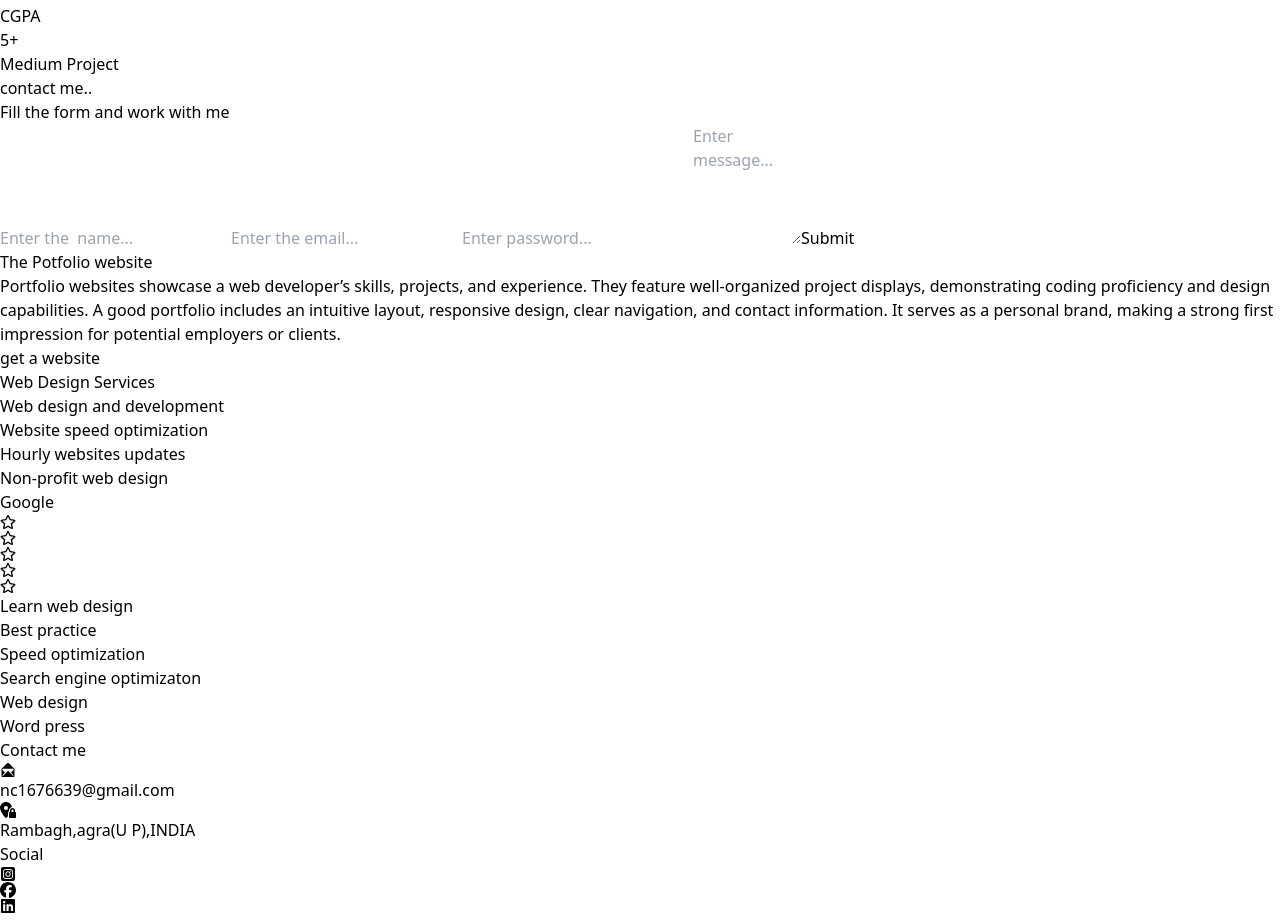
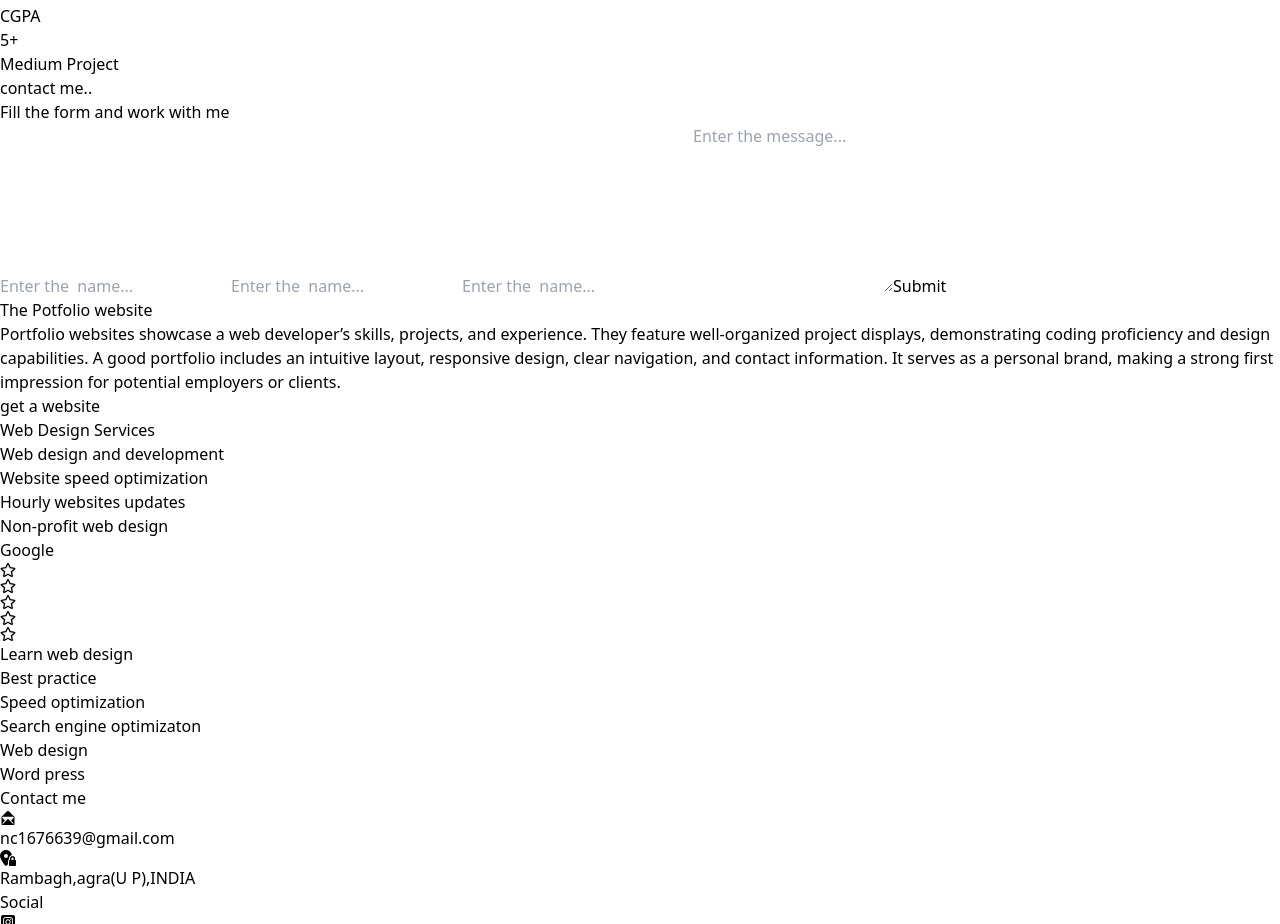
Before and after one commit to Neeraj-chauhan12/Portfolio, a React (Vite) app: page / in a window 1280 px wide. Shown: the part 6784-7708 px from the top of the page. Built offline with nearby package versions, Linux system fonts and the light colour scheme.

Commit message:
some improve the mistake

```diff
--- a/package.json
+++ b/package.json
@@ -10,9 +10,11 @@
     "preview": "vite preview"
   },
   "dependencies": {
+    "axios": "^1.7.9",
     "file-saver": "^2.0.5",
     "react": "^18.3.1",
     "react-dom": "^18.3.1",
+    "react-hot-toast": "^2.5.1",
     "react-icons": "^5.4.0",
     "react-router-dom": "^7.1.5",
     "react-scroll": "^1.9.0",
--- a/src/components/Rightpage1.jsx
+++ b/src/components/Rightpage1.jsx
@@ -38,7 +38,7 @@ const Rightpage1 = () => {
 
      <div className='flex md:flex-row flex-col gap-2'>
         <button onClick={photo} className='px-24 py-3 bg-blue-300 hover:bg-blue-700 rounded-full'>Download CV</button>
-        <Link to="/contact" className='px-24 py-3 bg-blue-300 rounded-full'>Contact</Link>
+        <Link to="/contact" className='px-32 py-3  bg-blue-300 rounded-full'>Contact</Link>
      </div>
 
      <div className='flex gap-4 pl-16 md:p-1 mt-8 text-3xl'>
--- a/src/components/Rightpage2.jsx
+++ b/src/components/Rightpage2.jsx
@@ -24,7 +24,7 @@ function photo(){
     real-time features, and seamless APIs while ensuring optimized performance and engaging user experiences.
     </h1>
 
-    <button onClick={photo} className='md:px-24 px-32 md:mx-0 mx-5 border-2 border-gray-100 py-4 my-9 text-white rounded-2xl bg-gray-700'>Download CV</button>
+    <button onClick={photo} className='md:px-24 px-32 md:mx-0  border-2 border-gray-100 py-4 my-9  text-white rounded-2xl bg-gray-700'>Download CV</button>
 
     </div>
 
--- a/src/main.jsx
+++ b/src/main.jsx
@@ -6,5 +6,6 @@ import './index.css'
 createRoot(document.getElementById('root')).render(
   <StrictMode>
     <App />
+
   </StrictMode>,
 )
--- a/src/pages/Contact.jsx
+++ b/src/pages/Contact.jsx
@@ -1,67 +1,75 @@
 import React, { useState } from 'react'
 
-const Contact = () => {
-
-    const[naam,setname]=useState("")
+const Contact=()=>{
+    const[name,setname]=useState("")
     const[email,setemail]=useState("")
-    const[pass,setpass]=useState("")
-    const[mess,setmess]=useState("")
+    const[password,setpass]=useState("")
+    const[message,setmess]=useState("")
 
     function handlesubmit(e){
+      console.log(e.target.value)
         e.preventDefault()
 
-
-        setemail("")
-        setname("")
-        setpass("")
-        setmess("")
+         setemail("")
+         setname("")
+         setpass("")
+         setmess("")
     }
 
   return (
     <>
-    <div className='max-w-screen-2xl h-screen md:h-auto bg-black flex justify-center gap-2 md:px-0 px-5 pt-10 pb-5 items-center flex-col '>
+     <div className='max-w-screen-2xl h-screen md:h-auto bg-black flex justify-center gap-2 md:px-0 px-5 pt-10 pb-5 items-center flex-col '>
       <h1 className='md:text-7xl text-5xl text-white uppercase'>contact me..</h1>
 
       <h1 className='md:text-5xl text-3xl text-blue-500'>Fill the form and work with me</h1>
-      <div className='h-auto px-5 mt-10 rounded-lg w-96 bg-white'>
+      <div className='h-auto px-5 mt-10 rounded-lg md:w-96 w-76 bg-gray-700'>
         <form
         className='flex flex-col  md:px-5 gap-3 md:gap-7 py-5'
-         onSubmit={handlesubmit} action="">
+         onSubmit={handlesubmit}
+
+         >
           <input
-             className='w-full text-3xl rounded-lg placeholder:text-3xl border-4 border-black '
+             className='w-72 mx-5 text-3xl rounded-lg bg-transparent placeholder:text-3xl border-2 border-gray-100  '
              placeholder='Enter the  name...'
              required
-             value={naam}
+             value={name}
              onChange={(e)=>setname(e.target.value)}
-             type="text" name="" id="" />
+             type="text"
+             name="name" />
+
+             <input
+             className='w-72 mx-5 text-3xl rounded-lg bg-transparent placeholder:text-3xl border-2 border-gray-100  '
+             placeholder='Enter the  name...'
+             required
+             value={email}
+             onChange={(e)=>setemail(e.target.value)}
+             type="email"
+             name="email" />
+
+             <input
+             className='w-72 mx-5 text-3xl rounded-lg bg-transparent placeholder:text-3xl border-2 border-gray-100  '
+             placeholder='Enter the  name...'
+             required
+             value={password}
+             onChange={(e)=>setpass(e.target.value)}
+             type="password"
+             name="password" />
 
 
 
-            <input
-             className='w-full text-3xl rounded-lg placeholder:text-3xl border-4 border-black '
-             placeholder='Enter the email...'
+<textarea
+             className='w-72  mx-5 text-3xl rounded-lg bg-transparent placeholder:text-3xl border-2 border-gray-100  '
+             placeholder='Enter the message...'
              required
-             value={email}
-             onChange={(e)=>setemail(e.target.value)}
-             type="email" name="" id="" />
+             value={message}
+             onChange={(e)=>setmess(e.target.value)}
+            rows={7}
+             name="message" />
 
-            <input
-             className='w-full text-3xl rounded-lg placeholder:text-3xl border-4 border-black '
-             placeholder='Enter password...'
-             required
-             value={pass}
-             onChange={(e)=>setpass(e.target.value)}
-             type="password" name="" id="" />
 
-             <textarea
-             className='w-full text-3xl rounded-lg placeholder:text-3xl border-4 border-black '
-             placeholder='Enter message...'
-             required
-             value={mess}
-             onChange={(e)=>setmess(e.target.value)}
-              name="" cols={10} rows={5} id=""></textarea>
 
-            <button className='w-full bg-blue-200 rounded-3xl hover:bg-blue-700 hover:text-white py-2 px-5'>Submit</button>
+            <button type='submit' className='w-72 mx-5 bg-blue-200 rounded-3xl hover:bg-blue-700 hover:text-white py-2 px-5'>Submit</button>
+
         </form>
     </div>
 
--- a/src/pages/Portfolio.jsx
+++ b/src/pages/Portfolio.jsx
@@ -35,7 +35,7 @@ const Portfolio = () => {
         <h1 className='text-5xl mb-10 flex justify-center items-center '>My Project</h1>
 
 
-       <div className='h-auto w-screen flex md:flex-row flex-col md:mx-0 mx-5  gap-16 md:justify-evenly '>
+       <div className='h-auto w-screen flex md:flex-row flex-col md:mx-0 mx-7  gap-16 md:justify-evenly '>
        {
             data.map(({id,img,name,bt1,bt2})=>{
                 return(
```
Also changed, not shown: src/App.jsx (+5 -2 lines), public/ship.jpg (added), 1 other file (tests, documents, lock files or other folders).
